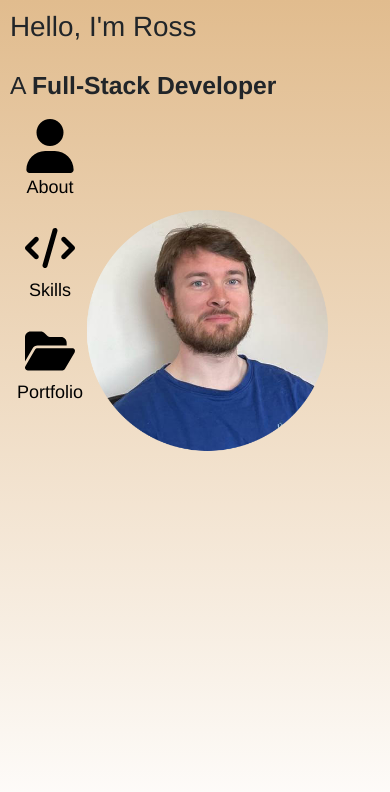
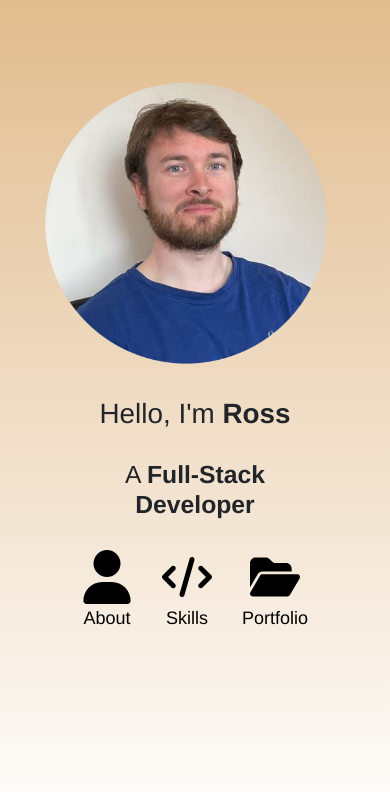
Before and after one commit to RoKen1000/portfolio-website, a React (Create React App) app: page / in a window 390 px wide. Shown: the top 792 px of the page. Built offline with nearby package versions, Linux system fonts and the light colour scheme.

Commit message:
Move elements around in Home component. Restructure CSS to have home image centered and at the top. Restructure FramerMotion elements to acccomodate change. Make home image responsive.

```diff
--- a/src/components/Home.jsx
+++ b/src/components/Home.jsx
@@ -37,29 +37,29 @@ export const Home = ({setButtonClicked}) => {
                 exit={{opacity: 0}}
             >
                 <div className="landing-page">
+                    <motion.div className="image-container"
+                        initial={{opacity: 0}}
+                        animate={{opacity: 1, transition: {delay: 0.8}}}>
+
+                        {windowWidth < 800 && <img src={me3} alt="Ross Kennedy" id="landing-image"></img>}
+                        {windowWidth >= 800 && <img src={me3} alt="Ross Kennedy" id="larger-landing-image"></img>}
+                    </motion.div>
+
                     <div className="landing-titles-container">
                         <motion.div
                             initial={{opacity: 0, y: -50}}
-                            animate={{y: 0, opacity: 1, transition: {delay: 0.8, duration: 1}}}
+                            animate={{y: 0, opacity: 1, transition: {delay: 1.8, duration: 1}}}
                         >
-                            <h1 id="landing-titles">Hello, I'm Ross</h1>
+                            <h1 className="landing-titles">Hello, I'm <strong>Ross</strong></h1>
                         </motion.div>
                         <motion.div
-                            initial={{opacity: 0, y: 50}}
-                            animate={{y: 0, opacity: 1, transition: {delay: 1.8, duration: 1}}}
+                            initial={{opacity: 0, y: -50}}
+                            animate={{y: 0, opacity: 1, transition: {delay: 2.8, duration: 1}}}
                         >
-                            <h2 id="landing-titles">A <strong>Full-Stack Developer</strong></h2>
+                            <h2 className="landing-titles">A <strong>Full-Stack Developer</strong></h2>
                         </motion.div>
                     </div>
-                        <motion.div className="image-container"
-                            initial={{opacity: 0}}
-                            animate={{opacity: 1, transition: {delay: 2.8}}}>
 
-                            {windowWidth < 800 && <img src={me3} alt="Ross Kennedy" id="landing-image"></img>}
-                            {windowWidth >= 800 && <img src={me3} alt="Ross Kennedy" id="larger-landing-image"></img>}
-
-
-                        </motion.div>
                     <motion.div
                     initial={{opacity: 0, y: -50}}
                     animate={{opacity: 1, y: 0, transition: {delay: 3.8, duration: 0.5}}}>
--- a/src/styles/Home.css
+++ b/src/styles/Home.css
@@ -4,11 +4,13 @@
 }
 
 #landing-image{
-    width: 300px;
-    margin: 20px;
-    position: absolute;
-    left: 45px;
-    top: 60px
+    width: 250px;
+    margin: 10px;
+    margin-top: 70px;
+    /* margin-left: 20px; */
+    /* position: absolute; */
+    /* left: 45px;
+    top: 60px */
 }
 
 #larger-landing-image{
@@ -19,53 +21,64 @@
     font-size: xx-large;
     margin: 0px;
     position: relative;
-    bottom: 11px;
+    /* bottom: 11px; */
 }
 
-@media screen and (max-width: 374px){
+/* @media screen and (max-width: 374px){
     .landing-page{
         overflow: hidden;
     }
-}
+} */
 
-#landing-titles{
-    padding: 10px;
-    text-align: left;
-    width: 300px;
+.landing-titles{
+    /* padding: 10px; */
+    margin-left: auto;
+    margin-right: auto;
+    margin-bottom: 30px;
+    width: 250px;
 }
 
 .image-container{
-    position: relative;
+    /* position: relative; */
+}
+
+@media screen and (min-width: 375px){
+    #landing-image{
+        width: 350px;
+    }
 }
 
 @media screen and (min-width: 450px){
-    .landing-page{
-        overflow: none;
-    }
     #landing-titles{
         width: auto;
         text-align: center;
     }
 }
 
-@media screen and (min-width: 375px) {
+@media screen and (min-width: 600px){
+    #landing-image{
+        width: 550px;
+    }
+}
+
+/* @media screen and (min-width: 375px) {
     .landing-page-phrases{
         position: static;
     }
-}
+} */
 
-@media screen and (min-width: 450px) {
+/* @media screen and (min-width: 450px) {
     #landing-image{
         left: 100px;
     }
-}
+} */
 
-@media screen and (min-width: 600px){
+/* @media screen and (min-width: 600px){
     #landing-image{
         width: 450px;
         left: 150px;
     }
-}
+} */
 
 @media screen and (min-width: 800px){
     .image-container{
--- a/src/styles/HomeNavImages.css
+++ b/src/styles/HomeNavImages.css
@@ -1,12 +1,15 @@
 
 .nav-image-grid{
     display: flex;
-    gap: 20px;
-    flex-direction: column;
+    gap: 30px;
+    flex-direction: row;
     font-size: large;
     color: black;
-    width: 100px;
-    margin-bottom: 40px;
+    /* width: 100px; */
+    /* margin-bottom: 40px; */
+    margin-left: auto;
+    margin-right: auto;
+    justify-content: center;
 }
 
 .nav-image-grid p{
```
Lines whose indentation alone changed are shown as unchanged.
